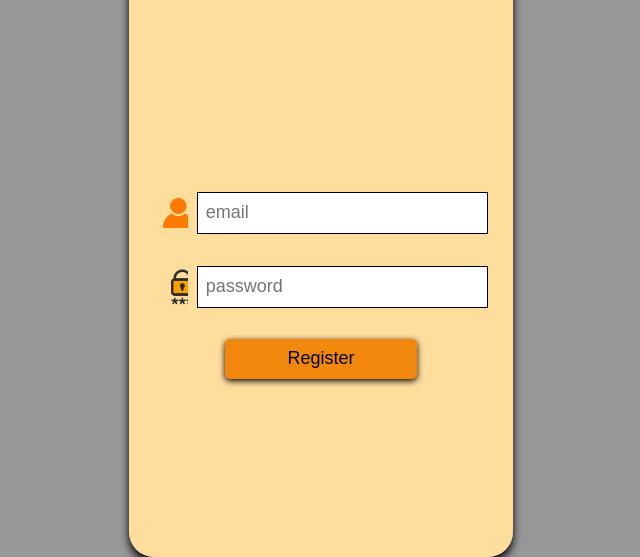
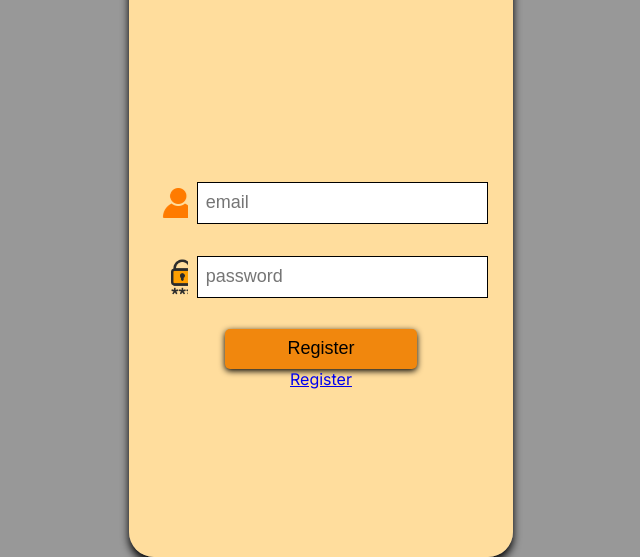
Before and after one commit to Funky2003/Doctor-Hostel, a website: page ADMIN-SIGNUP-LOGIN/index.html in a window 1280 px wide. Shown: the part 283-840 px from the top of the page, without its empty margins (319-959 px from the left). Drawn offline with nearby package versions, Linux system fonts and the light colour scheme.

Commit message:
Added login and signup links

```diff
--- a/ADMIN-SIGNUP-LOGIN/login.html
+++ b/ADMIN-SIGNUP-LOGIN/index.html
@@ -48,6 +48,9 @@
                 <div class="submit-container">
                     <button type="submit" id="login">Register</button>
                 </div>
+                <div class="register">
+                    <a href="signup.html.">Register</a>
+                </div>
             </div>
         </div>
     </div>
```
Also changed, not shown: ADMIN-SIGNUP-LOGIN/signup.html (+4 -0 lines), students.html (renamed from index.html).
